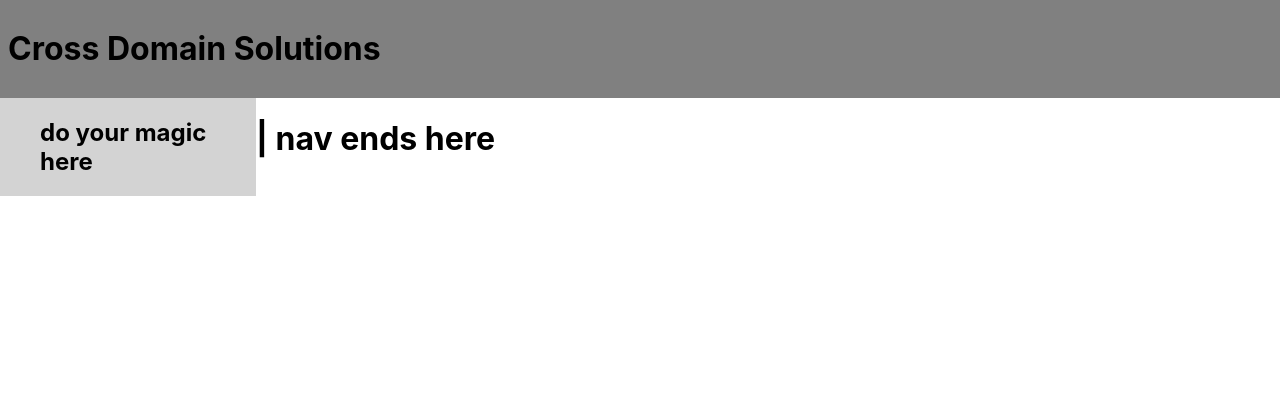
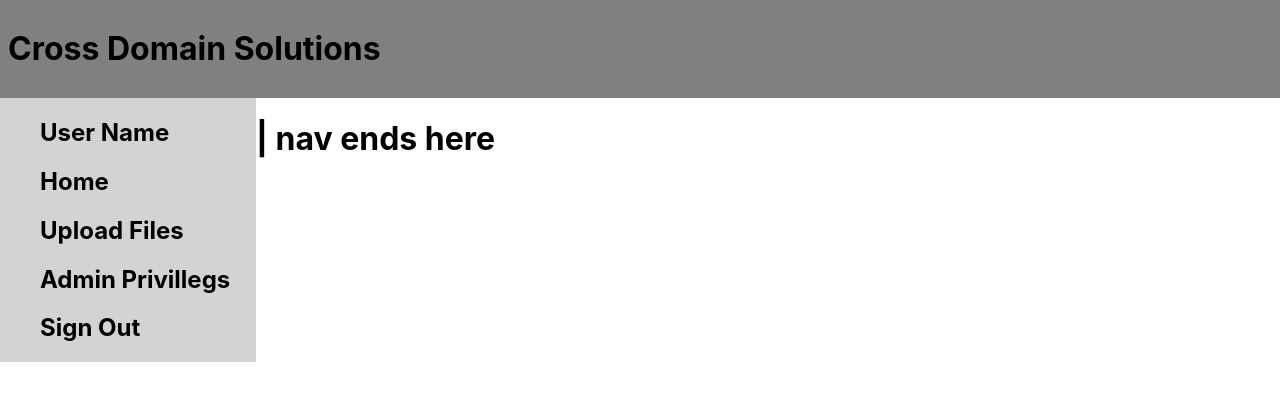
Before and after one commit to ShrivenSoul/File-Transport-Management-System, a React (Create React App) app: page /home in a window 1280 px wide. Shown: the top 400 px of the page. Built offline with nearby package versions, Linux system fonts and the light colour scheme.

Commit message:
adding wireframe details to landing page

```diff
--- a/src/LandingPage.js
+++ b/src/LandingPage.js
@@ -10,7 +10,19 @@ function LandingPage(){
     </header>
     <nav>
         <ul>
-            <h2>do your magic here</h2>
+            <h2>User Name</h2>
+        </ul>
+        <ul>
+            <h2>Home</h2>
+        </ul>
+         <ul>
+            <h2>Upload Files</h2>
+        </ul>
+        <ul>
+            <h2>Admin Privillegs</h2>
+        </ul>
+        <ul>
+            <h2>Sign Out</h2>
         </ul>
     </nav>
     <div>
```
